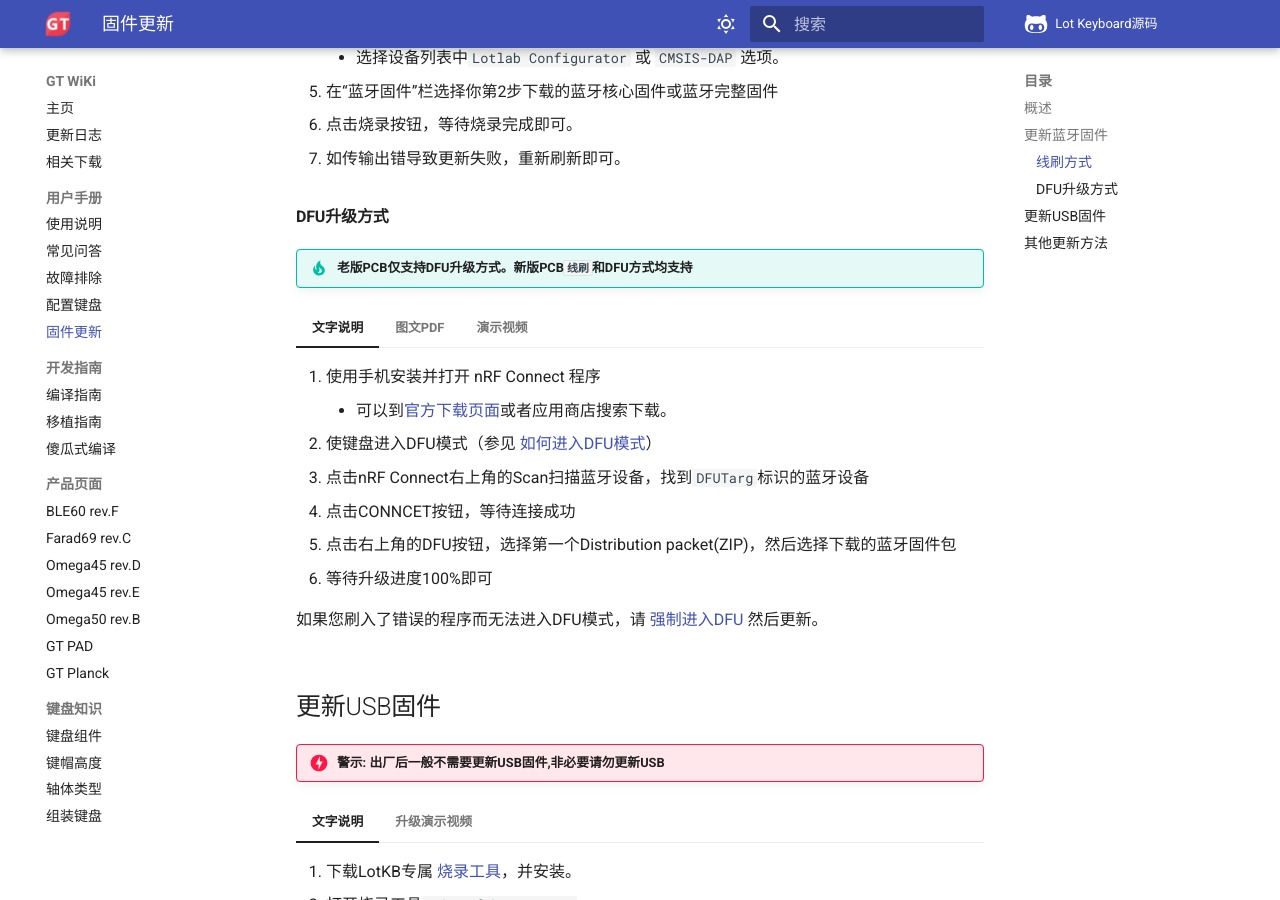
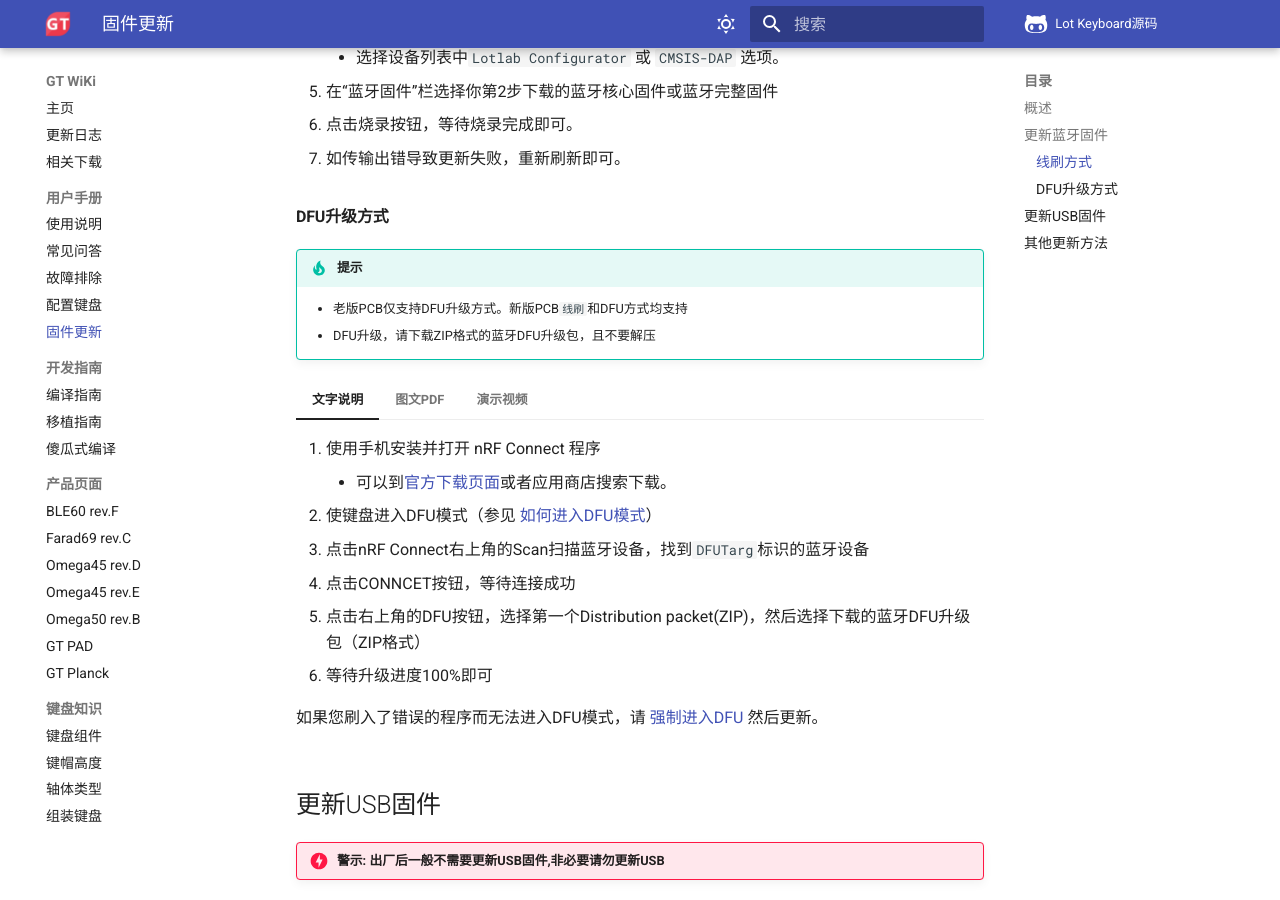
Before and after one commit to genokolar/genokolar.github.io, an MkDocs documentation site: the page built from docs/upgrade.md, in a window 1280 px wide and 900 px high, scrolled down 824 px. Built offline with MkDocs 1.6.1 and Material for MkDocs 9.7.7, drawn with Linux system fonts in a browser that asks for light colours; comment, search, counter and statistics services are not loaded.

Commit message:
更新内容

```diff
--- a/docs/upgrade.md
+++ b/docs/upgrade.md
@@ -54,7 +54,9 @@
 
 #### DFU升级方式
 
-!!! tip "老版PCB仅支持DFU升级方式。新版PCB`线刷`和DFU方式均支持"
+!!! tip "提示"
+    - 老版PCB仅支持DFU升级方式。新版PCB`线刷`和DFU方式均支持
+    - DFU升级，请下载ZIP格式的蓝牙DFU升级包，且不要解压
 
 === "文字说明"
 
@@ -63,7 +65,7 @@
     2. 使键盘进入DFU模式（参见 [如何进入DFU模式](faq.md#如何进入DFU模式)）
     3. 点击nRF Connect右上角的Scan扫描蓝牙设备，找到`DFUTarg`标识的蓝牙设备
     4. 点击CONNCET按钮，等待连接成功
-    5. 点击右上角的DFU按钮，选择第一个Distribution packet(ZIP)，然后选择下载的蓝牙固件包
+    5. 点击右上角的DFU按钮，选择第一个Distribution packet(ZIP)，然后选择下载的蓝牙DFU升级包（ZIP格式）
     6. 等待升级进度100%即可
 
     如果您刷入了错误的程序而无法进入DFU模式，请 [强制进入DFU](faq.md#如何进入DFU模式) 然后更新。
```
Also changed, not shown: docs/index.md (+2 -2 lines).
